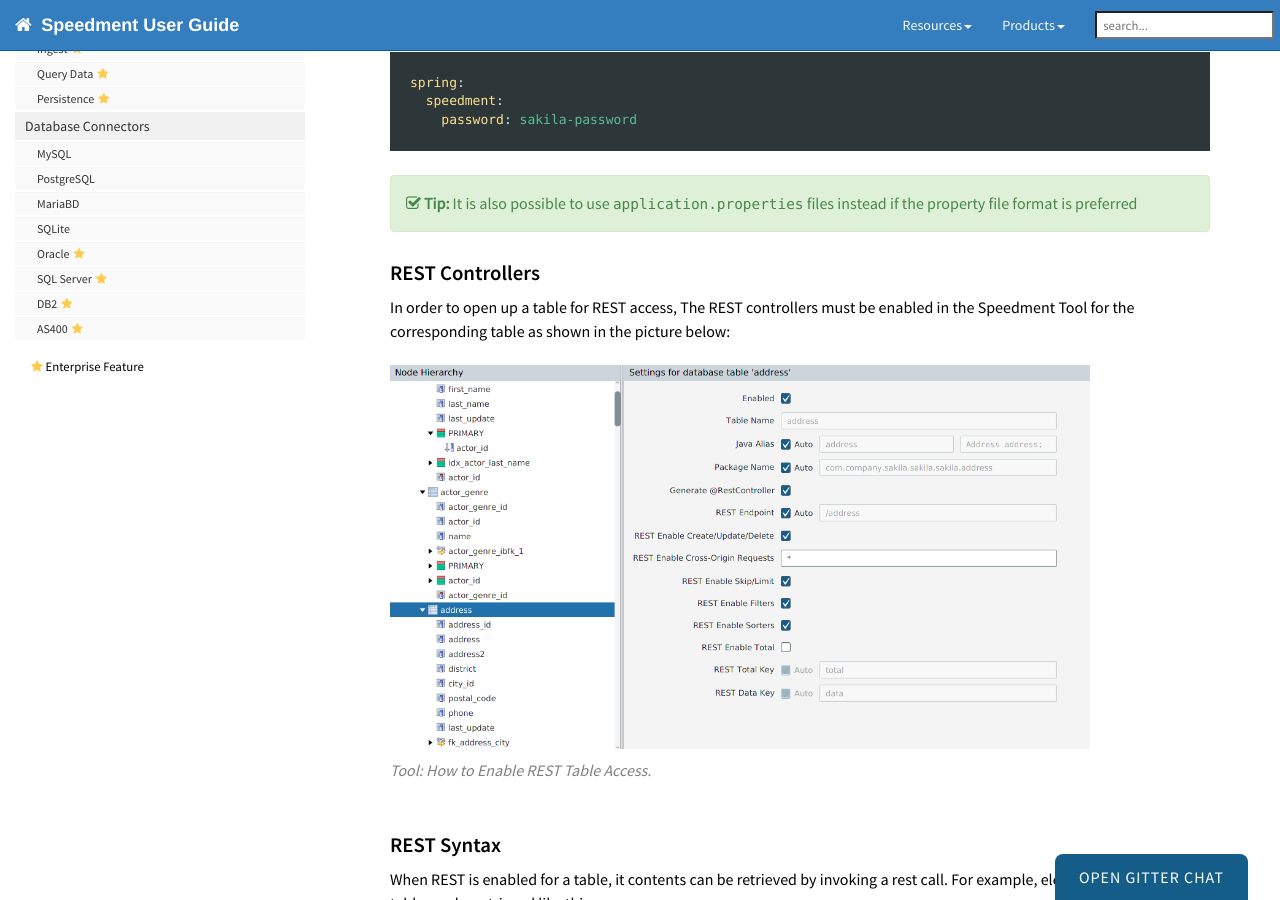
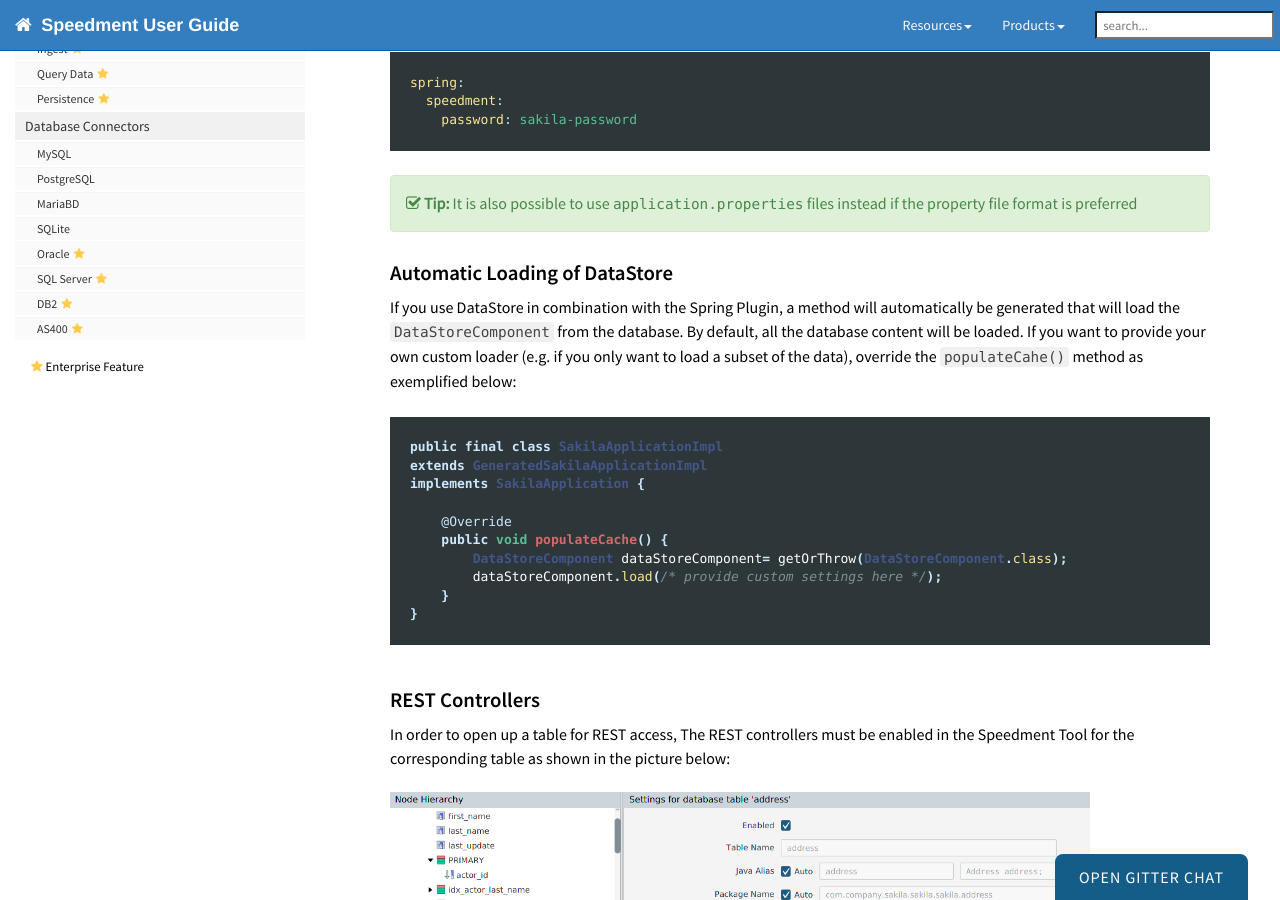
Before and after one commit to speedment/speedment-doc, a Jekyll site: the page built from pages/enterprise_spring.md, in a window 1280 px wide and 900 px high, scrolled down 3006 px. Built offline with Jekyll 4.4.1, drawn with Linux system fonts in a browser that asks for light colours; nearby versions of some CDN libraries; comment, search, counter and statistics services are not loaded.

Commit message:
Add doc on autoload of Spring apps

````diff
--- a/pages/enterprise_spring.md
+++ b/pages/enterprise_spring.md
@@ -138,6 +138,21 @@
 {% include tip.html content = "
 It is also possible to use `application.properties` files instead if the property file format is preferred
 " %}
+
+### Automatic Loading of DataStore
+If you use DataStore in combination with the Spring Plugin, a method will automatically be generated that will load the `DataStoreComponent` from the database. By default, all the database content will be loaded. If you want to provide your own custom loader (e.g. if you only want to load a subset of the data), override the `populateCahe()` method as exemplified below:
+```java
+public final class SakilaApplicationImpl
+extends GeneratedSakilaApplicationImpl
+implements SakilaApplication {
+
+    @Override
+    public void populateCache() {
+        DataStoreComponent dataStoreComponent= getOrThrow(DataStoreComponent.class);
+        dataStoreComponent.load(/* provide custom settings here */);
+    }
+}
+```
 
 
 ### REST Controllers
````
